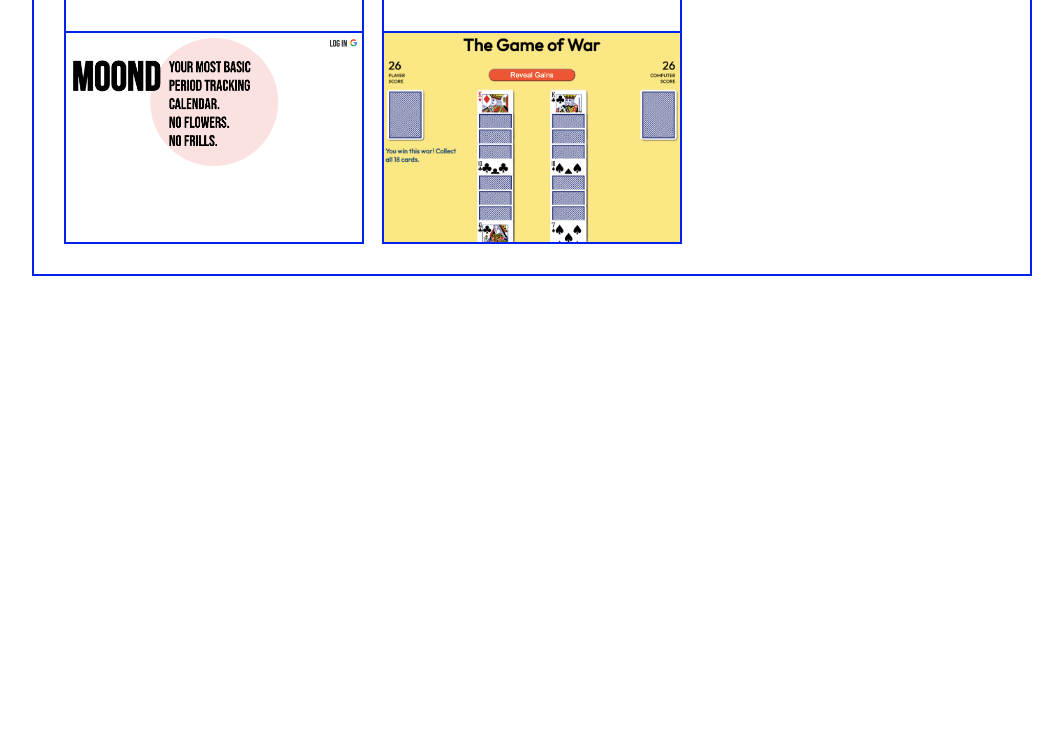
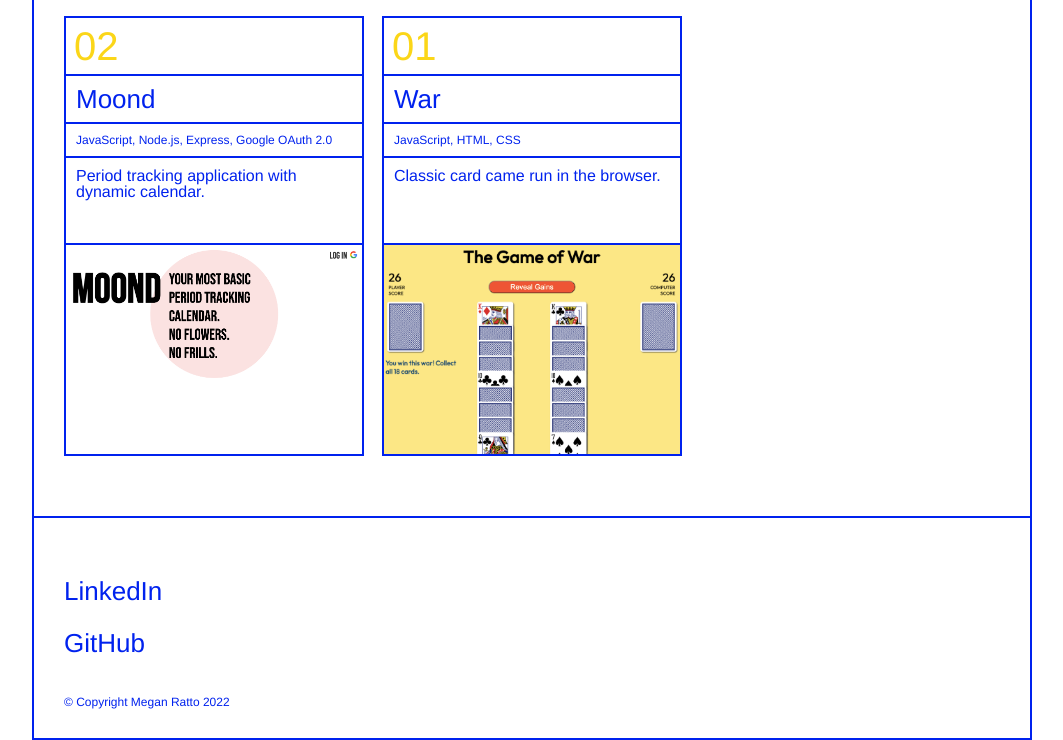
Before and after one commit to rattomegan/Portfolio-2, a plain HTML site: page index.html in a window 1280 px wide. Shown: the part 1282-2022 px from the top of the page, without its empty margins (108-1171 px from the left). Before the commit the page ends 1558 px from the top, so only its background shows below. Drawn offline with Linux system fonts and the light colour scheme.

Commit message:
Update styling spacing

```diff
--- a/index.html
+++ b/index.html
@@ -30,14 +30,19 @@
     </header>
 
     <section class="about-section" id="about">
+      <!-- <div class="about-main"> -->
       <h1 class="heading-primary">About Me</h1>
-      <p class="about-text">I am a <b>full stack software developer</b> with a passion for learning and problem solving.
+      <p class="about-text">I am a <b>full stack software developer</b> with a passion for learning and problem
+        solving.
         I come from a background in accounting and administration, and decided in 2021 to find a more creative and fun
-        way to use my skills. I graduated General Assembly's Software Engineering Immersive program in February of this
+        way to use my skills. I graduated General Assembly's Software Engineering Immersive program in February of
+        this
         year.
         My goal is to produce efficient, reusable, and well organized code that prioritizes the user experience. I
         especially enjoy helping others bring their vision to life.
       </p>
+      <!-- </div> -->
+
 
       <div class="about-details">
 
@@ -262,10 +267,18 @@
 
     </section>
 
+    <div class="division" id="contact"></div>
 
-    <section class="contact-section" id="contact">
+    <section class="contact-section">
+      <div class="contact-links">
+        <a href="https://www.linkedin.com/in/rattomegan" class="contact-link">LinkedIn</a><br>
+        <a href="https://github.com/rattomegan" class="contact-link">GitHub</a>
+      </div>
+      <p class="copyright">&#169; Copyright Megan Ratto 2022 </p>
+    </section>
 
-    </section>
+
+
 
   </div>
 
--- a/src/style.css
+++ b/src/style.css
@@ -64,18 +64,24 @@ body {
 }
 
 .about-section,
-.work-section {
+.work-section,
+.contact-section {
   margin: 3rem;
-  /* max-width: 80rem; */
-  /* height: 90vh; */
+}
+
+.about-section {
+  max-width: 80rem;
+  /* height: 60rem; */
+  margin-top: 9rem;
 }
 
 
 .about-text {
   font-size: 2rem;
-  /* letter-spacing: .12rem; */
-  /* line-height: 1.2; */
-  /* animation: letterspacing 2s ease */
+  margin-bottom: 7rem;
+  line-height: 1.2;
+  height: 20rem;
+  animation: letterspacing 2s ease
 }
 
 @keyframes letterspacing {
@@ -161,7 +167,7 @@ body {
   display: flex;
   flex-wrap: wrap;
   gap: 3rem 1.8rem;
-
+  /* margin: 8rem 0; */
 }
 
 .project-card {
@@ -236,6 +242,29 @@ body {
   flex-grow: 1;
 }
 
+.contact-links {
+  display: flex;
+  flex-direction: column;
+  gap: 0.8rem;
+}
+.contact-link:link,
+.contact-link:visited {
+  color: var(--main-color);
+  text-decoration: none;
+  font-size: 2.6rem;
+}
+
+.contact-link:hover,
+.contact-link:active {
+  color: var(--main-color);
+  text-decoration: underline;
+  font-size: 2.6rem;
+}
+
+.copyright {
+  font-size: 1.2rem;
+  margin: 4rem 0 0 0;
+}
 
 /* ---------- GENERAL STYLES ---------- */
 .division {
```
